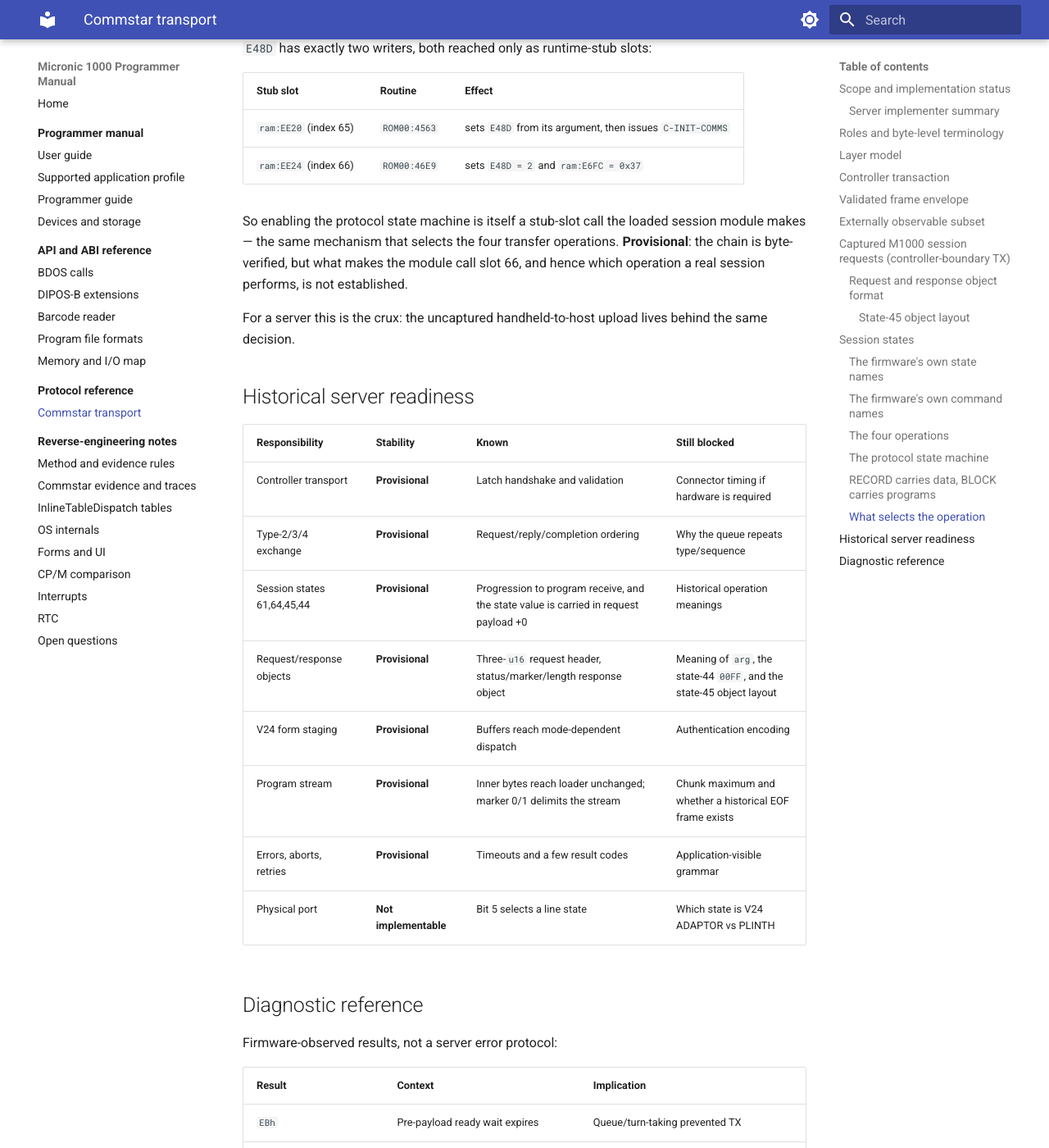
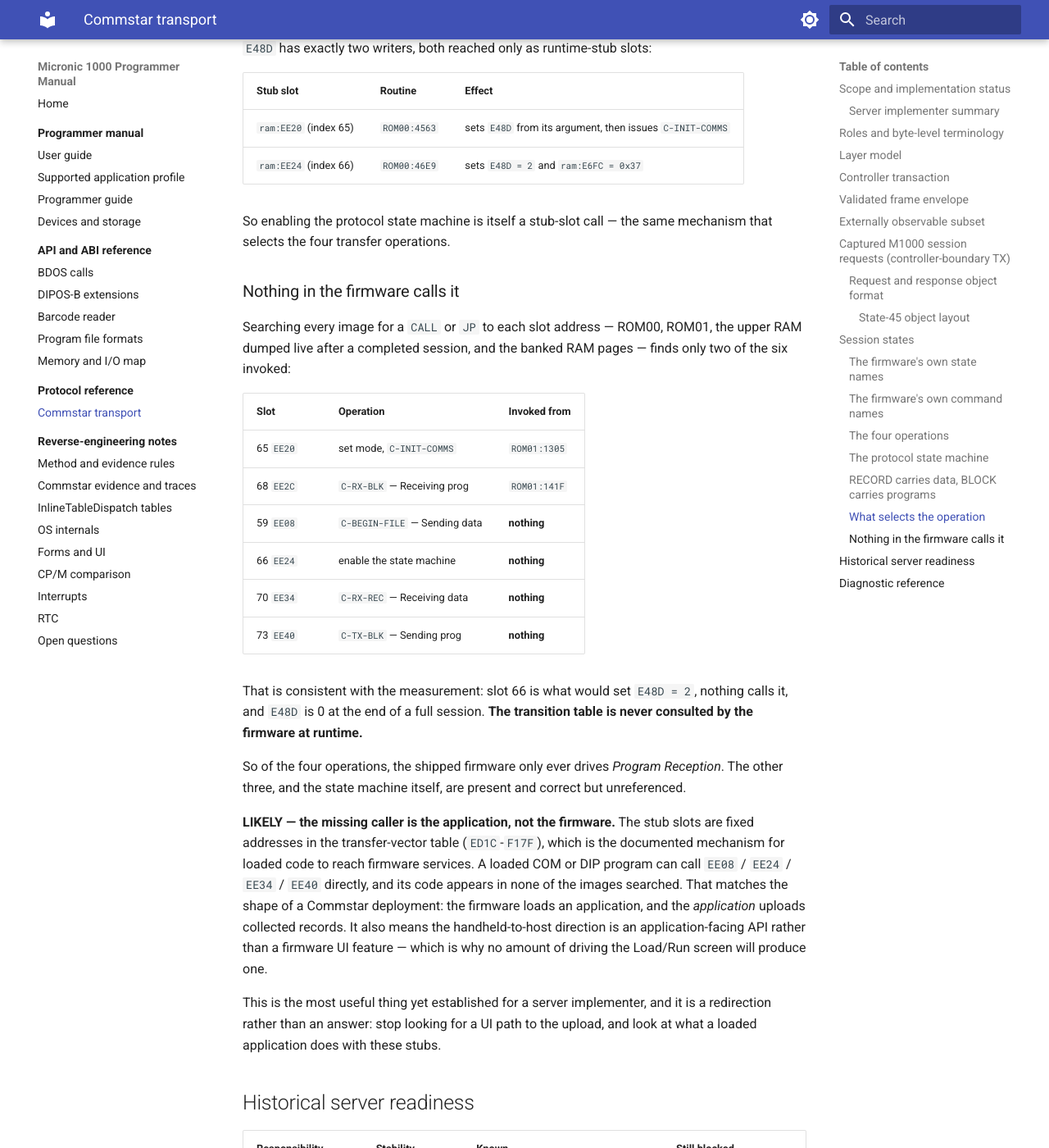
Before and after one commit to philpem/micronic1000, an MkDocs documentation site: the page built from doc/protocol/commstar.md, in a window 1280 px wide and 1400 px high, scrolled down 12369 px. Shown: the whole window at 82% size. Built offline with MkDocs 1.6.1 and Material for MkDocs 9.7.7, drawn with Linux system fonts in a browser that asks for light colours.

Commit message:
Establish that the firmware never arms the Commstar state machine
Chasing the last open question -- what calls stub slot 66 -- the answer is
that nothing does.

Searching every image for a CALL or JP to each slot address (ROM00, ROM01,
the upper RAM dumped live after a completed session, and the banked RAM
pages) finds only two of the six invoked:

  slot 65 EE20  set mode, C-INIT-COMMS        ROM01:1305
  slot 68 EE2C  C-RX-BLK, "Receiving prog"    ROM01:141F
  slot 59 EE08  C-BEGIN-FILE, "Sending data"  nothing
  slot 66 EE24  enable the state machine      nothing
  slot 70 EE34  C-RX-REC, "Receiving data"    nothing
  slot 73 EE40  C-TX-BLK, "Sending prog"      nothing

That agrees with the direct measurement: slot 66 is what sets ram:E48D = 2,
nothing calls it, and E48D is 0 at the end of a full session. The
transition table at ROM00:692A is therefore never consulted at runtime, and
the shipped firmware only ever drives Program Reception.

The negative is not a dump artefact: live upper RAM differs from the cold
image by 2427 bytes, so the session module is genuinely loaded. A live slot
reads D7 00 63 45 = RST 10h ; db bank ; dw target, which confirms the
banked-call thunk shape and the ROM00:7D88 source-table derivation.

One trap recorded for the next reader: RAM02:1101-11FE is a 127-entry
descending list of every even address from EEFE down to EE02, so every stub
slot address appears there as data and looks like a dispatch table. It is
not. Verified by walking the sequence; noted in the 7D88 plate.

LIKELY, and now under investigation: the missing caller is a loaded
application rather than the firmware. The stubs are fixed addresses in the
transfer-vector table (ED1C-F17F), the documented route for loaded code to
reach firmware services, and an application's own code appears in none of
the images searched. That would make the handheld-to-host upload an
application-facing API, not a firmware UI feature -- which would explain why
no amount of driving the Load/Run screen produces one.

Co-Authored-By: Claude Opus 5 (1M context) <noreply@anthropic.com>
Claude-Session: https://claude.ai/code/session_01QBz9pn8cwR4hKVMeDTvs7x

```diff
--- a/doc/protocol/commstar.md
+++ b/doc/protocol/commstar.md
@@ -481,14 +481,46 @@ performs Program Reception.
 | `ram:EE20` (index 65) | `ROM00:4563` | sets `E48D` from its argument, then issues `C-INIT-COMMS` |
 | `ram:EE24` (index 66) | `ROM00:46E9` | sets `E48D = 2` and `ram:E6FC = 0x37` |
 
-So enabling the protocol state machine is itself a stub-slot call the loaded
-session module makes — the same mechanism that selects the four transfer
-operations. **Provisional**: the chain is byte-verified, but what makes the
-module call slot 66, and hence which operation a real session performs,
-is not established.
+So enabling the protocol state machine is itself a stub-slot call — the same
+mechanism that selects the four transfer operations.
 
-For a server this is the crux: the uncaptured handheld-to-host upload lives
-behind the same decision.
+### Nothing in the firmware calls it
+
+Searching every image for a `CALL` or `JP` to each slot address — ROM00,
+ROM01, the upper RAM dumped live after a completed session, and the banked
+RAM pages — finds only two of the six invoked:
+
+| Slot | Operation | Invoked from |
+|---|---|---|
+| 65 `EE20` | set mode, `C-INIT-COMMS` | `ROM01:1305` |
+| 68 `EE2C` | `C-RX-BLK` — Receiving prog | `ROM01:141F` |
+| 59 `EE08` | `C-BEGIN-FILE` — Sending data | **nothing** |
+| 66 `EE24` | enable the state machine | **nothing** |
+| 70 `EE34` | `C-RX-REC` — Receiving data | **nothing** |
+| 73 `EE40` | `C-TX-BLK` — Sending prog | **nothing** |
+
+That is consistent with the measurement: slot 66 is what would set
+`E48D = 2`, nothing calls it, and `E48D` is 0 at the end of a full session.
+**The transition table is never consulted by the firmware at runtime.**
+
+So of the four operations, the shipped firmware only ever drives *Program
+Reception*. The other three, and the state machine itself, are present and
+correct but unreferenced.
+
+**LIKELY — the missing caller is the application, not the firmware.** The
+stub slots are fixed addresses in the transfer-vector table (`ED1C`-`F17F`),
+which is the documented mechanism for loaded code to reach firmware
+services. A loaded COM or DIP program can call `EE08` / `EE24` / `EE34` /
+`EE40` directly, and its code appears in none of the images searched. That
+matches the shape of a Commstar deployment: the firmware loads an
+application, and the *application* uploads collected records. It also means
+the handheld-to-host direction is an application-facing API rather than a
+firmware UI feature — which is why no amount of driving the Load/Run screen
+will produce one.
+
+This is the most useful thing yet established for a server implementer, and
+it is a redirection rather than an answer: stop looking for a UI path to the
+upload, and look at what a loaded application does with these stubs.
 
 ## Historical server readiness
 
```
Also changed, not shown: doc/research/TASKS.md (+24 -0 lines).
